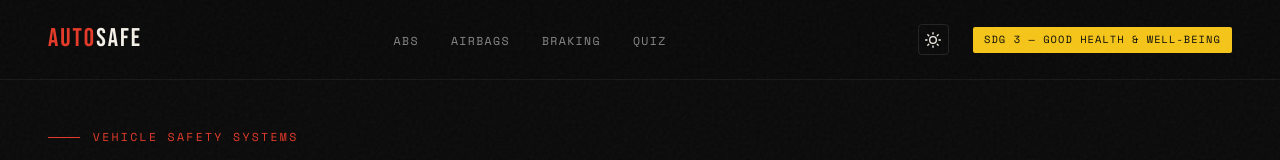
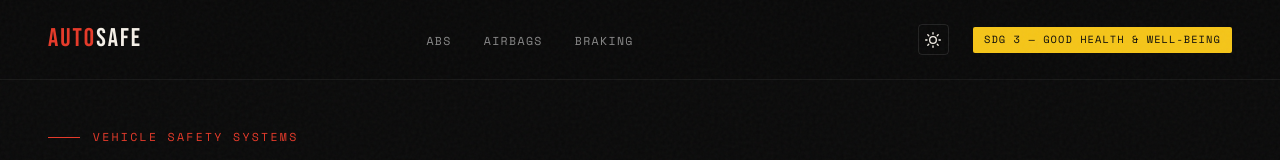
Before and after one commit to shraddhajape07/automobile-safety-features, a plain HTML site: page index.html in a window 1280 px wide. Shown: the top 160 px of the page. Drawn offline with nearby package versions, Linux system fonts and the light colour scheme.

Commit message:
Add files via upload

```diff
--- a/index.html
+++ b/index.html
@@ -1212,7 +1212,7 @@
             <li><a href="#abs">ABS</a></li>
             <li><a href="#airbags">Airbags</a></li>
             <li><a href="#braking">Braking</a></li>
-            <li><a href="#quiz">Quiz</a></li>
+            <!--<li><a href="#quiz">Quiz</a></li>-->
         </ul>
         <div style="display:flex; align-items:center; gap:1.5rem;">
            <button class="theme-toggle" id="theme-btn" title="Toggle Theme">
```
